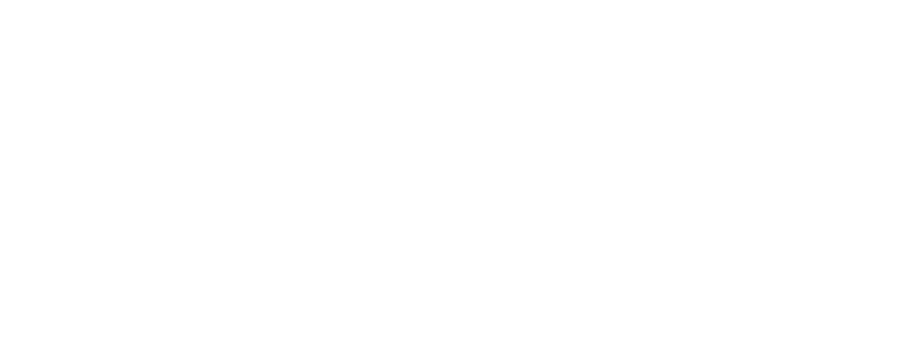
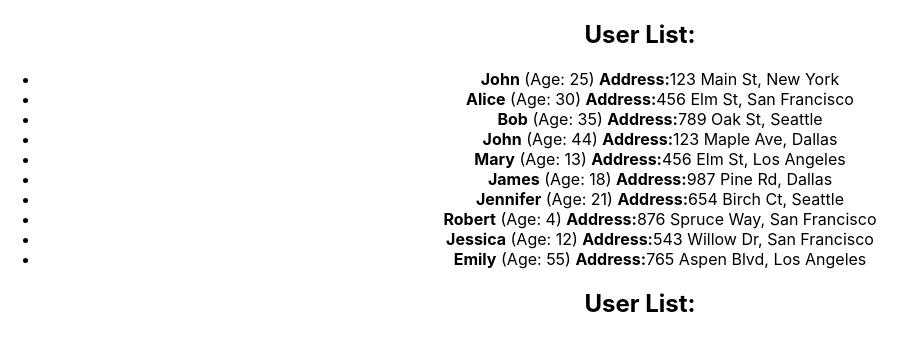
Before and after one commit to Evgeniya1307/homework-front-main, a React (Create React App) app: page / in a window 1280 px wide. Shown: the top 350 px of the page, without its empty margins (0-916 px from the left). Built offline with nearby package versions, Linux system fonts and the light colour scheme.

Commit message:
typization

```diff
--- a/src/App.tsx
+++ b/src/App.tsx
@@ -7,10 +7,10 @@
 function App() {
   return (
     <div className="App">
-      {/*<HW1 />*/}
-      {/*<HW2 />*/}
-      {/*<HW3 />*/}
-      {/*<HW4 />*/}
+      <HW1 />
+      <HW2 />
+      <HW3 />
+      <HW4 />
     </div>
   );
 }
--- a/src/HW/1/HW1.tsx
+++ b/src/HW/1/HW1.tsx
@@ -1,7 +1,6 @@
-import {UserList} from './UserList';
+import { UserList } from './UserList';
 
 export const HW1 = () => {
-
 	// 1️⃣ Раскомментируйте JSX (HW1.tsx, UserList.tsx) и вы увидите,
 	// что приложение начнет гореть красным и ругаться 😡
 	// 2️⃣ Ваша задача: ❗ПОЧИНИТЬ ПРОЕКТ❗
@@ -15,26 +14,21 @@
   // Если нужно подставить элемент массива в id, то подставляем по аналогии с другими элементами!
 
   const users = [
-		{id: 1, name: 'John', age: 25, address: {street: '123 Main St', city: 'New York'}},
-		{id: 2, name: 'Alice', age: 30, address: {street: '456 Elm St', city: 'San Francisco'}},
-		{id: 3, name: 'Bob', age: 35, address: {street: '789 Oak St', city: 'Seattle'}},
-		{id: 4, name: 'John', age: 44, address: {street: '123 Maple Ave', city: 'Dallas'}},
-		{id: 5, name: 'Mary', age: 13, address: {street: '456 Elm St', city: 'Los Angeles'}},
-		{id: 6, name: 'James', age: 18, address: {street: '987 Pine Rd', city: 'Dallas'}},
-		{id: 7, name: 'Jennifer', age: 21, address: {street: '654 Birch Ct', city: 'Seattle'}},
-		{id: 8, name: 'Robert', age: 4, address: {street: '876 Spruce Way', city: 'San Francisco'}},
-		{
-			id: 9,
-			name: 'Jessica',
-			age: 12,
-			address: {street: '543 Willow Dr', city: 'San Francisco'},
-		},
-		{id: 10, name: 'Emily', age: 55, address: {street: '765 Aspen Blvd', city: 'Los Angeles'}},
+    { id: 1, name: 'John', age: 25, address: { street: '123 Main St', city: 'New York' } },
+    { id: 2, name: 'Alice', age: 30, address: { street: '456 Elm St', city: 'San Francisco' } },
+    { id: 3, name: 'Bob', age: 35, address: { street: '789 Oak St', city: 'Seattle' } },
+    { id: 4, name: 'John', age: 44, address: { street: '123 Maple Ave', city: 'Dallas' } },
+    { id: 5, name: 'Mary', age: 13, address: { street: '456 Elm St', city: 'Los Angeles' } },
+    { id: 6, name: 'James', age: 18, address: { street: '987 Pine Rd', city: 'Dallas' } },
+    { id: 7, name: 'Jennifer', age: 21, address: { street: '654 Birch Ct', city: 'Seattle' } },
+    { id: 8, name: 'Robert', age: 4, address: { street: '876 Spruce Way', city: 'San Francisco' } },
+    { id: 9, name: 'Jessica', age: 12, address: { street: '543 Willow Dr', city: 'San Francisco' } },
+    { id: 10, name: 'Emily', age: 55, address: { street: '765 Aspen Blvd', city: 'Los Angeles' } },
   ];
 
   return (
     <div id={'hw01'}>
-			{/*<UserList users={'НАЗВАНИЕ МАССИВА, КОТОРЫЙ МЫ ПЕРЕДАЕМ'} />*/}
+      <UserList users={users} />
     </div>
   );
 };
--- a/src/HW/1/UserList.tsx
+++ b/src/HW/1/UserList.tsx
@@ -1,29 +1,33 @@
 type AddressType = {
-  street: any; // ПОДПРАВЛЯЕМ any
-  city: any; // ПОДПРАВЛЯЕМ any
+  street: string;
+  city: string;
 };
 
 type UserType = {
-  // ПРИДЕТСЯ САМОМУ)
+  id:   number;
+  name: string;
+  age:  number;
+  address: AddressType;
 };
 
+
 type UserListPropsType = {
-  users: UserType; // ПО МОЕМУ ЧЕГО-ТО НЕ ХВАТАЕТ...
+  users: UserType[];
 };
 
-export const UserList = (props: 'ВСТАВЛЯЕМ ТИПИЗАЦИЮ') => {
+
+export const UserList = (props: UserListPropsType) => {
   return (
     <div id={'hw01-users'}>
       <h2>User List:</h2>
-
-      {/*<ul>*/}
-      {/*  {props.users.map((user) => ( // ВСЕ ТОВАРЫ В СТРАНУ ПРИЕЗЖАЮТ В КОНТЕЙНЕРАХ, А В РЕАКТЕ...*/}
-      {/*    <li key={ЭЛЕМЕНТ МАССИВА.id} id={`hw01-user-${ЭЛЕМЕНТ МАССИВА.id}`}>*/}
-      {/*      <strong>{ЭЛЕМЕНТ МАССИВА.name}</strong> (Age: {ЭЛЕМЕНТ МАССИВА.age})<strong> Address:</strong>*/}
-      {/*      {ЭЛЕМЕНТ МАССИВА.address.street}, {ЭЛЕМЕНТ МАССИВА.address.city}*/}
-      {/*    </li>*/}
-      {/*  ))}*/}
-      {/*</ul>*/}
+      <ul>
+        {props.users.map((user) => (
+          <li key={user.id} id={`hw01-user-${user.id}`}>
+            <strong>{user.name}</strong> (Age: {user.age}) <strong>Address:</strong>
+            {user.address.street}, {user.address.city}
+          </li>
+        ))}
+      </ul>
     </div>
   );
 };
```
Lines whose indentation alone changed are shown as unchanged.
